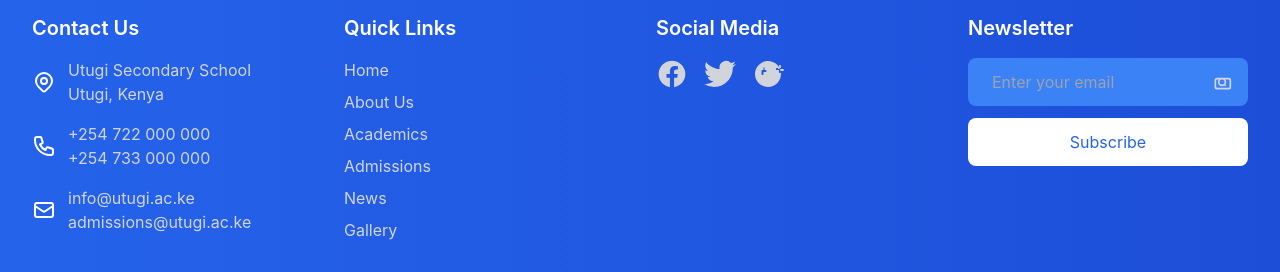
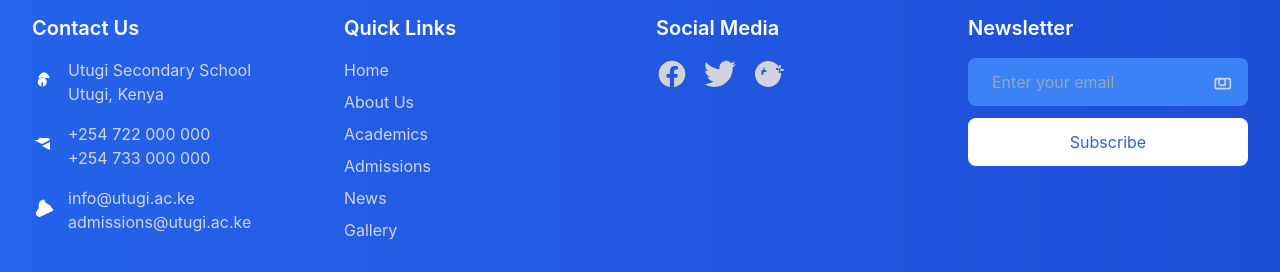
Before and after one commit to Sirm-O/itugisec, a React (Create React App) app: page /contact in a window 1280 px wide. Shown: the part 1202-1474 px from the top of the page. Built offline with nearby package versions, Linux system fonts and the light colour scheme.

Commit message:
svg update

```diff
--- a/src/components/Footer.js
+++ b/src/components/Footer.js
@@ -1,6 +1,5 @@
 import React from 'react';
 import { Link } from 'react-router-dom';
-import { MailIcon, PhoneIcon, LocationMarkerIcon } from '@heroicons/react/outline';
 
 const Footer = () => {
   return (
@@ -11,9 +10,8 @@ const Footer = () => {
             <h3 className="text-xl font-semibold mb-4">Contact Us</h3>
             <div className="space-y-4">
               <div className="flex items-center gap-3">
-                <svg className="h-6 w-6" fill="none" stroke="currentColor" viewBox="0 0 24 24">
-                  <path strokeLinecap="round" strokeLinejoin="round" strokeWidth="2" d="M17.657 16.657L13.414 20.9a1.998 1.998 0 01-2.827 0l-4.244-4.243a8 8 0 1111.314 0z" />
-                  <path strokeLinecap="round" strokeLinejoin="round" strokeWidth="2" d="M15 11a3 3 0 11-6 0 3 3 0 016 0z" />
+                <svg className="h-6 w-6" fill="currentColor" viewBox="0 0 24 24">
+                  <path d="M12 2.252A8.014 8.014 0 0117.748 8H6.252a8.014 8.014 0 015.748-5.748zM14.75 12a4.5 4.5 0 00-9 0 4.5 4.5 0 009 0zm-4.5 0a.75.75 0 01.75.75v3a.75.75 0 01-1.5 0v-3a.75.75 0 01.75-.75z" />
                 </svg>
                 <p className="text-gray-300">
                   Utugi Secondary School<br />
@@ -21,8 +19,9 @@ const Footer = () => {
                 </p>
               </div>
               <div className="flex items-center gap-3">
-                <svg className="h-6 w-6" fill="none" stroke="currentColor" viewBox="0 0 24 24">
-                  <path strokeLinecap="round" strokeLinejoin="round" strokeWidth="2" d="M3 5a2 2 0 012-2h3.28a1 1 0 01.948.684l1.498 4.493a1 1 0 01-.502 1.21l-2.257 1.13a11.042 11.042 0 005.516 5.516l1.13-2.257a1 1 0 011.21-.502l4.493 1.498a1 1 0 01.684.949V19a2 2 0 01-2 2h-1C9.716 21 3 14.284 3 6V5z" />
+                <svg className="h-6 w-6" fill="currentColor" viewBox="0 0 24 24">
+                  <path d="M2.003 5.884L10 9.882l7.997-3.998A2 2 0 0016 4H8a2 2 0 00-1.997 1.884z" />
+                  <path d="M18 8.118l-8 4 8 4V8.118z" />
                 </svg>
                 <p className="text-gray-300">
                   +254 722 000 000<br />
@@ -30,8 +29,8 @@ const Footer = () => {
                 </p>
               </div>
               <div className="flex items-center gap-3">
-                <svg className="h-6 w-6" fill="none" stroke="currentColor" viewBox="0 0 24 24">
-                  <path strokeLinecap="round" strokeLinejoin="round" strokeWidth="2" d="M3 8l7.89 5.26a2 2 0 002.22 0L21 8M5 19h14a2 2 0 002-2V7a2 2 0 00-2-2H5a2 2 0 00-2 2v10a2 2 0 002 2z" />
+                <svg className="h-6 w-6" fill="currentColor" viewBox="0 0 24 24">
+                  <path d="M12 1.5a5.25 5.25 0 00-5.25 5.25v3a3 3 0 01-.866 1.866l-1.823 2.838c-.53.814-.334 1.766.216 2.45l2.066 1.653c.54.433 1.313.528 1.907.12L20.488 13c.713-.474.84-1.3.217-1.907l-1.653-2.065a4.006 4.006 0 00-1.173-1.783l-2.839-1.824a3 3 0 01-1.866-.866V6.75A5.25 5.25 0 0012 1.5z" />
                 </svg>
                 <p className="text-gray-300">
                   info@utugi.ac.ke<br />
```
